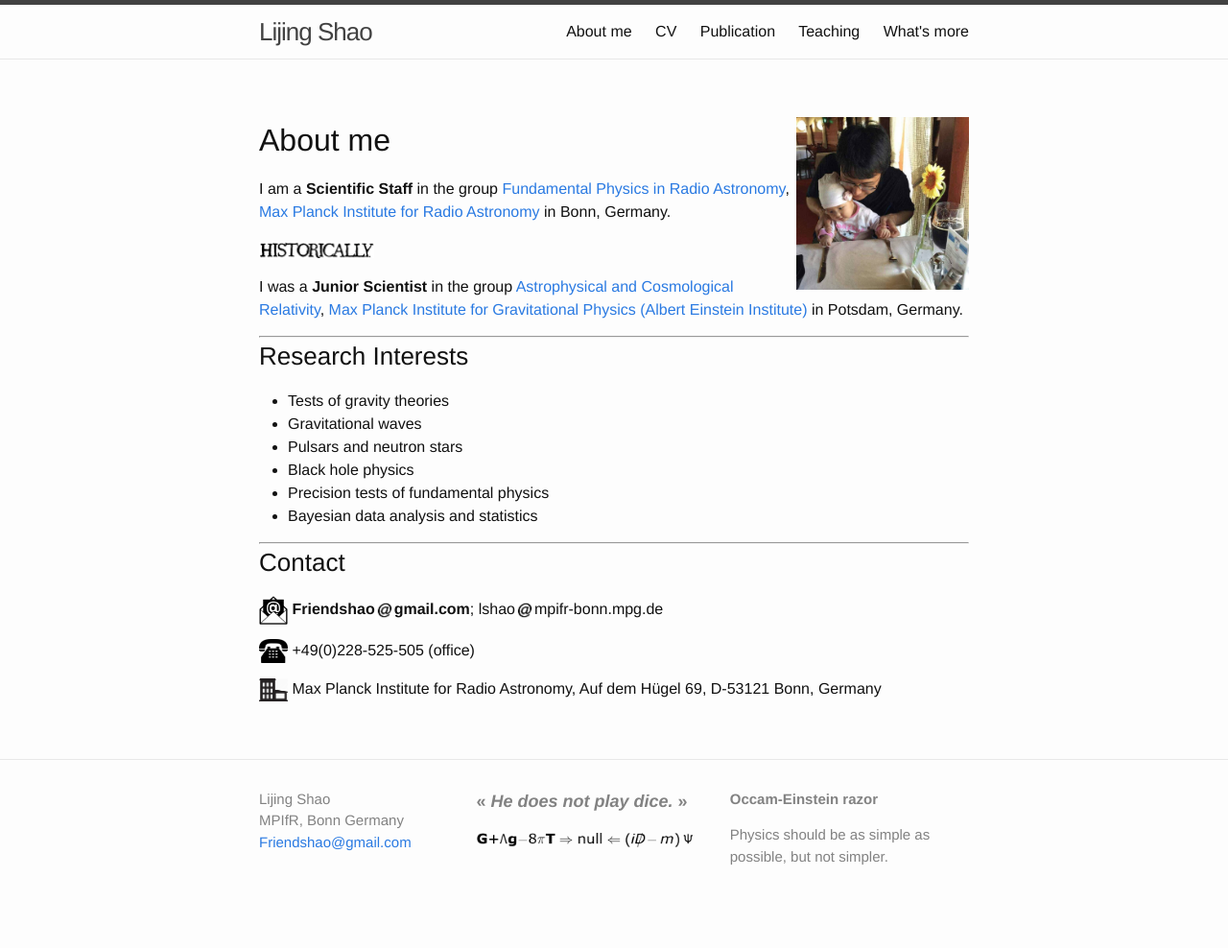
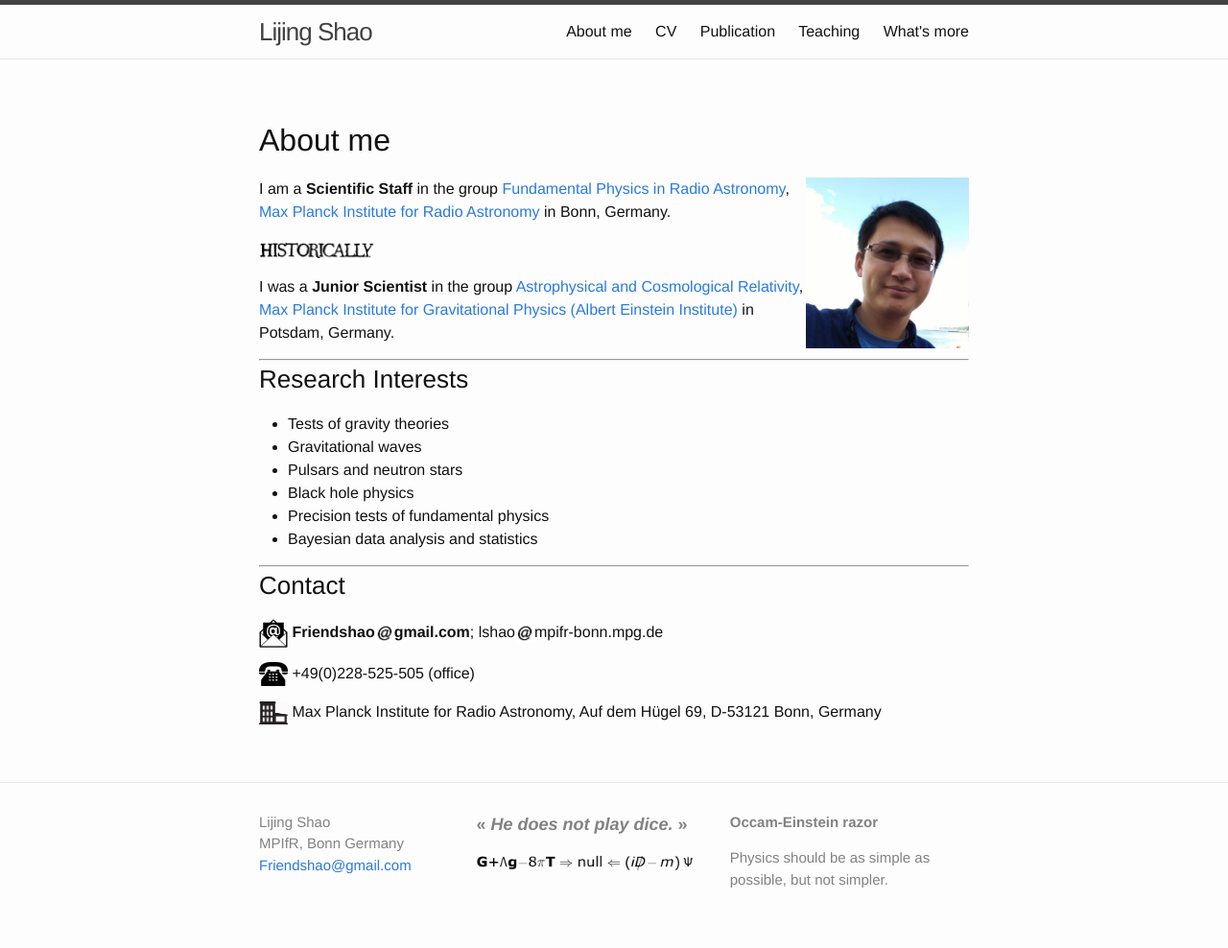
Before and after one commit to Friendshao/Friendshao.github.io, a Jekyll site: the page built from about/about.md, in a window 1280 px wide. Shown: the whole page at 96% size. Built offline with Jekyll 4.4.1, drawn with Linux system fonts in a browser that asks for light colours; before the commit the page ends 964 px from its top, so only the background shows below that.

Commit message:
change photo

```diff
--- a/about/about.md
+++ b/about/about.md
@@ -4,9 +4,9 @@ title: About me
 permalink: /about/
 ---
 
-<img style="float: right;" src="Poland2016.jpg" width="180">
+## About me
 
-## About me
+<img style="float: right;" src="shao2017.png" width="170">
 
 I am a **Scientific Staff** in the group [Fundamental Physics in
 Radio Astronomy](http://www3.mpifr-bonn.mpg.de/div/fundamental/index.html),
```
Also changed, not shown: about/shao2017.png (added).
